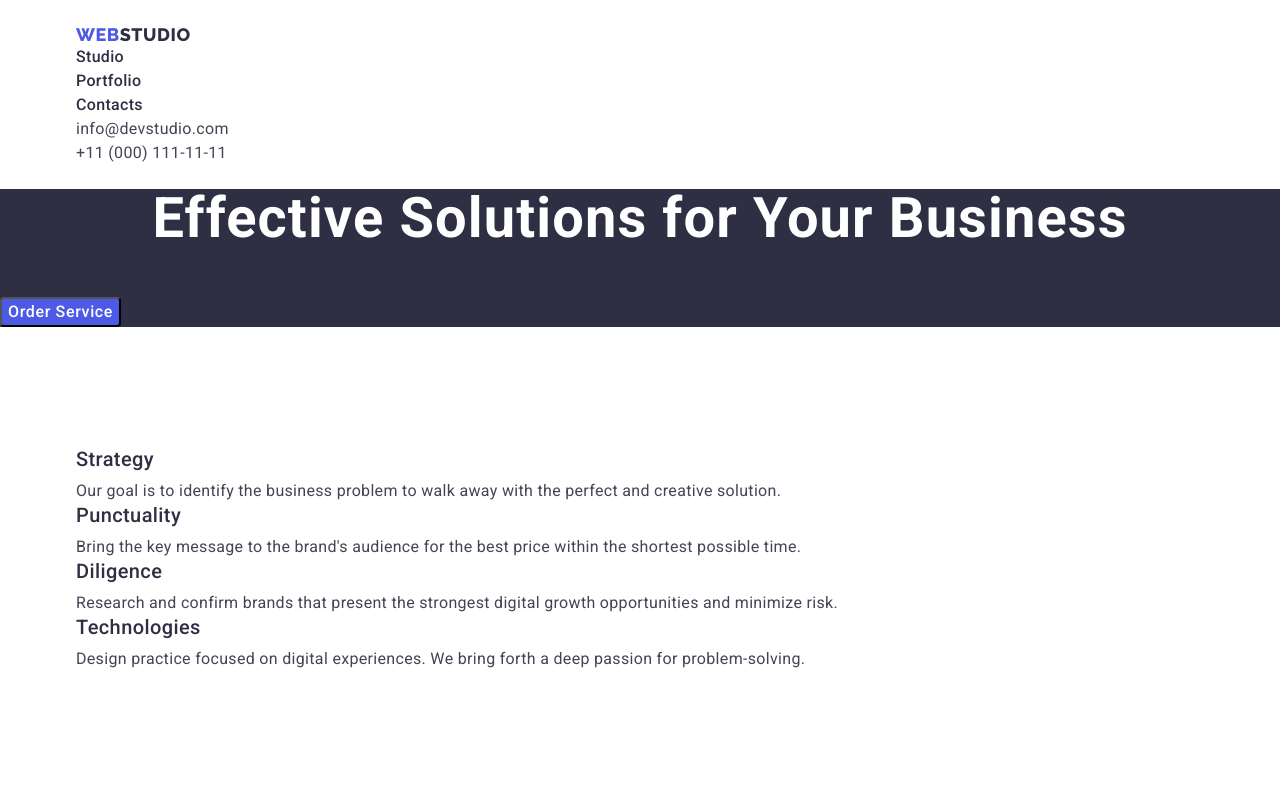
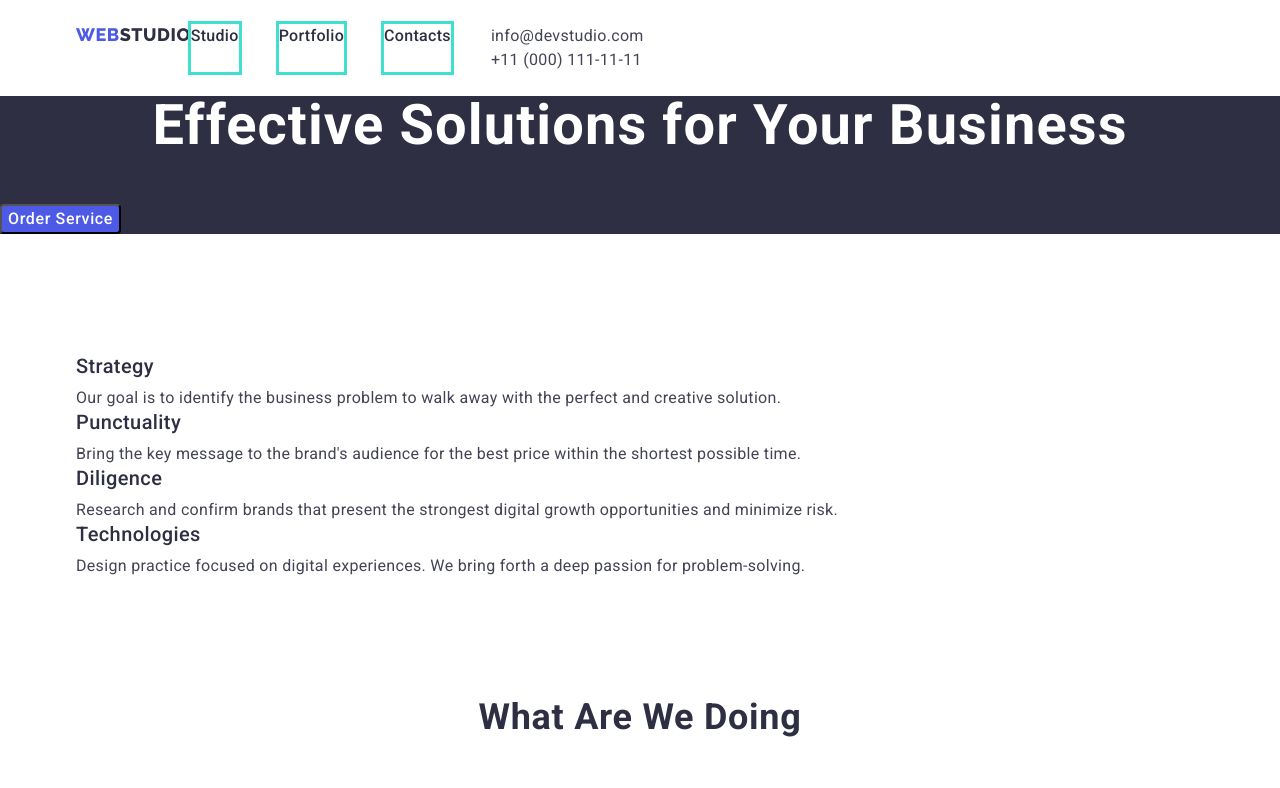
Before and after one commit to OleksandrShpachuk/goit-markup-hw-03, a plain HTML site: page index.html in a window 1280 px wide. Shown: the top 788 px of the page. Drawn offline with nearby package versions, Linux system fonts and the light colour scheme.

Commit message:
Update styles.css

```diff
--- a/css/styles.css
+++ b/css/styles.css
@@ -70,6 +70,19 @@ body {
 .header-padding {
   padding-top: 24px;
   padding-bottom: 24px;
+
+  display: flex;
+}
+
+.nav {
+  display: flex;
+}
+
+
+.nav li {
+  outline: solid turquoise;
+  margin-right: 40px;
+
 }
 
 .logo {
@@ -85,6 +98,10 @@ body {
 
 .color {
   color: #2e2f42;
+}
+
+.menu{
+  display: flex;
 }
 
 .menu-link {
```
